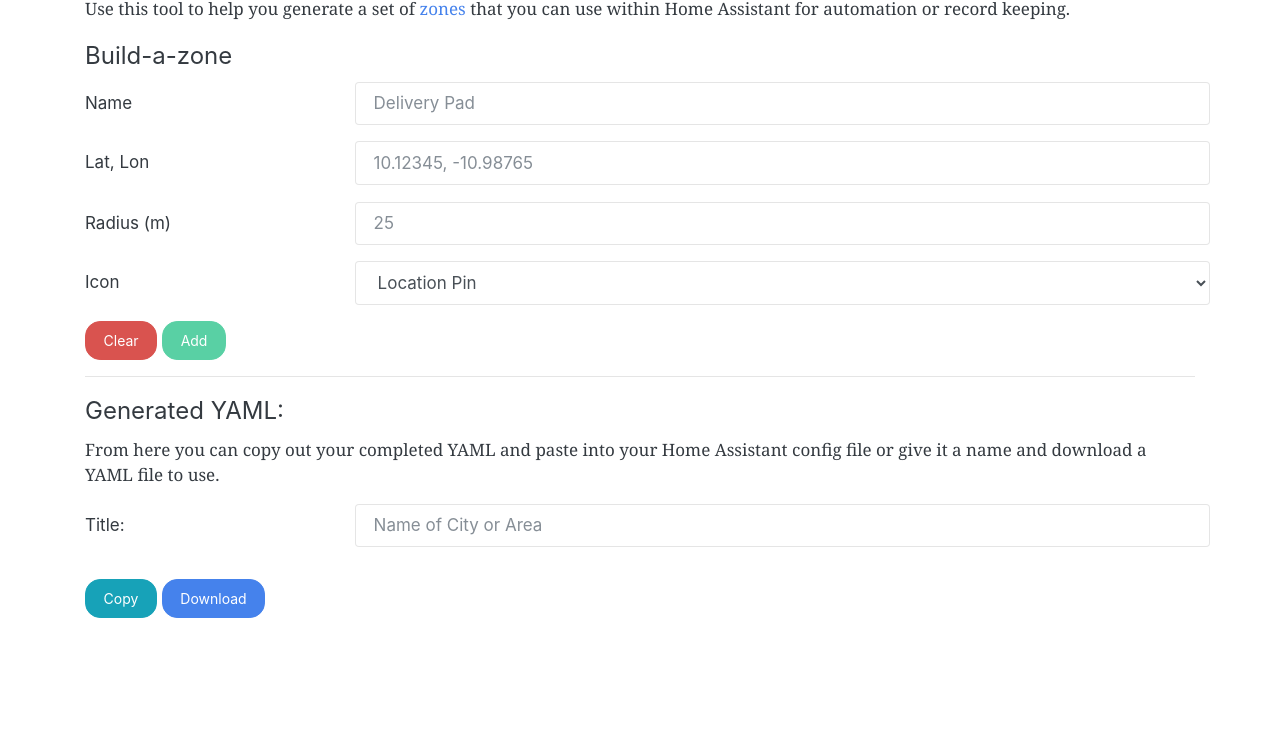
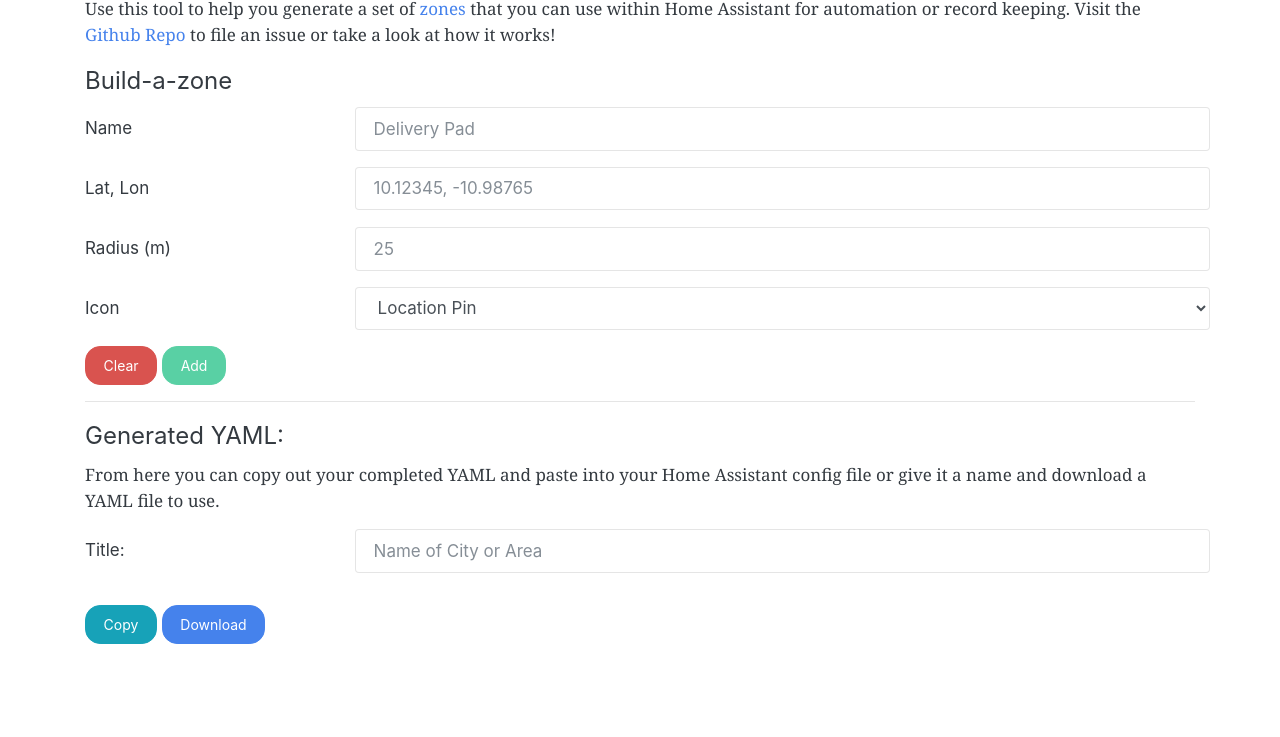
Before and after one commit to nwesterhausen/zonefile-creator, a plain HTML site: page index.html in a window 1280 px wide. Shown: the part 63-800 px from the top of the page. Drawn offline with nearby package versions, Linux system fonts and the light colour scheme.

Commit message:
Link to github repo.

```diff
--- a/index.html
+++ b/index.html
@@ -18,7 +18,9 @@
     <h1>Zone Builder for <a href="https://home-assistant.io/">Home Assistant</a></h1>
     <p>
         Use this tool to help you generate a set of <a href="https://www.home-assistant.io/components/zone/">zones</a>
-        that you can use within Home Assistant for automation or record keeping.
+        that you can use within Home Assistant for automation or record keeping. Visit the
+        <a href="https://github.com/nwesterhausen/zonefile-creator">Github Repo</a> to file an issue or take a look at
+        how it works!
     </p>
     <div>
         <fieldset class="form-group">
```
